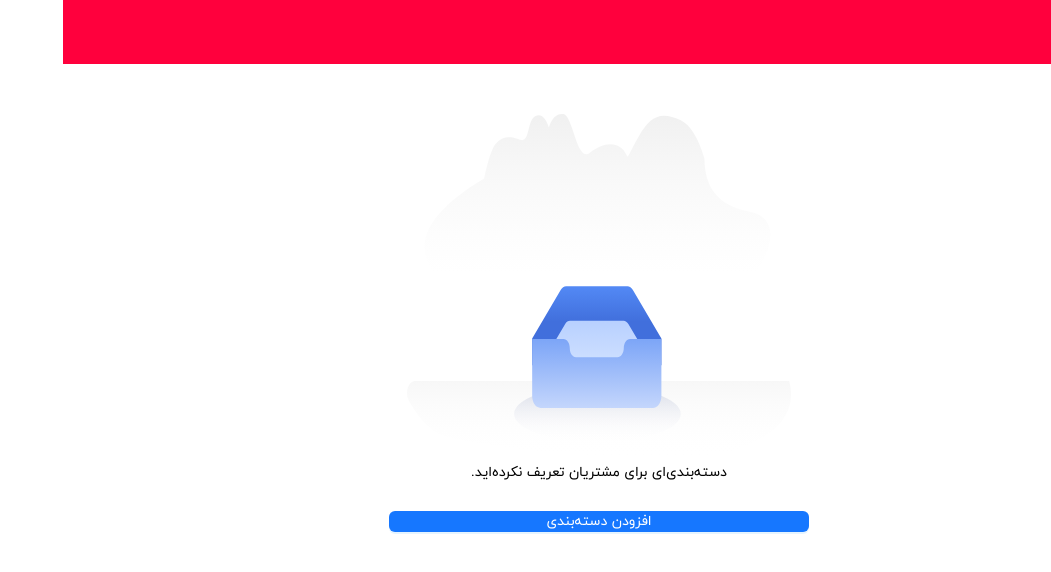
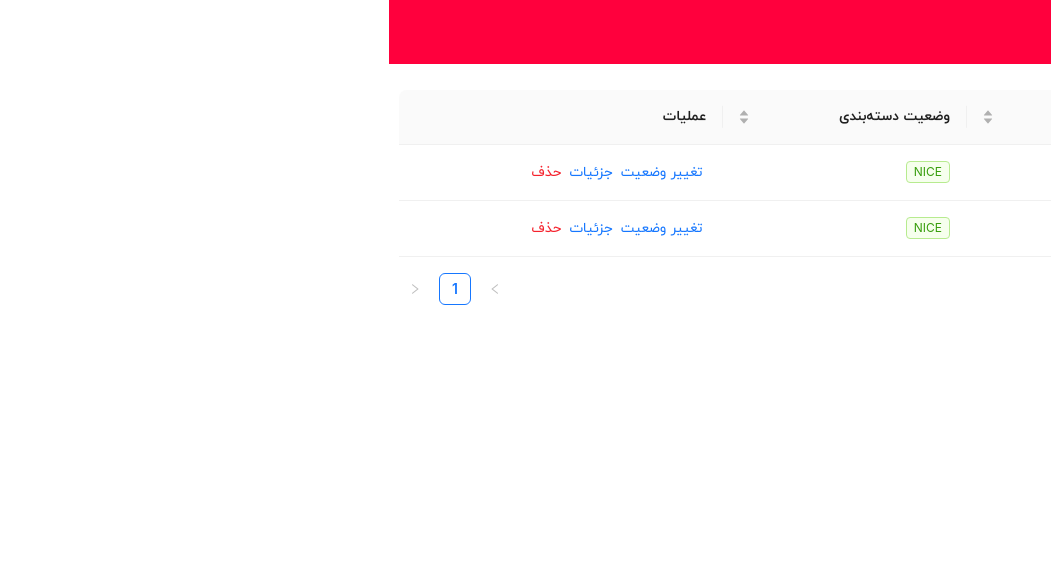
Before and after one commit to Sabamoradi/dashboard, a React (Create React App) app: page /category in a window 1280 px wide. Shown: the top 572 px of the page, without its empty margins (229-1280 px from the left). Built offline with nearby package versions, Linux system fonts and the light colour scheme.

Commit message:
add category table

```diff
--- a/src/configs/menuItem.ts
+++ b/src/configs/menuItem.ts
@@ -4,41 +4,136 @@ export const MenuItems = [
     title: "داشبورد",
     icon: require("../assets/icons/menu/dashboard.svg").default,
     route: "/",
-    baseRoute:true
+    baseRoute: true,
   },
   {
     id: 2,
-    title: "مشتریان",
+    title: "لیست مشتریان",
     icon: require("../assets/icons/menu/customer.svg").default,
-    activeIcon:require("../assets/icons/menu/customer_a.svg"),
+    activeIcon: require("../assets/icons/menu/customer_a.svg"),
     route: "/customers",
-    baseRoute:true
+    baseRoute: true,
   },
   {
     id: 3,
+    title: "دسته بندی",
+    icon: require("../assets/icons/menu/customer.svg").default,
+    activeIcon: require("../assets/icons/menu/customer_a.svg"),
+    route: "/category",
+    baseRoute: true,
+  },
+  {
+    id: 4,
     title: "مشوق ها",
     icon: require("../assets/icons/menu/dashboard.svg").default,
     route: "/",
-    baseRoute:false,
+    baseRoute: false,
     children: [
       {
-        id: 31,
+        id: 41,
         title: "کد تخفیف",
         route: "",
       },
       {
-        id: 32,
+        id: 42,
         title: "کوپن",
+        route: "",
+      },
+      {
+        id: 43,
+        title: "هدیه اعتباری",
+        route: "",
+      },
+      {
+        id: 44,
+        title: "کش‌بک",
+        route: "",
+      },
+      {
+        id: 45,
+        title: "امتیاز",
+        route: "",
+      },
+      {
+        id: 45,
+        title: "جایزه",
         route: "",
       },
     ],
   },
   {
-    id: 4,
-    title: "دسته بندی",
+    id: 5,
+    title: "گزارش ها",
+    icon: require("../assets/icons/menu/dashboard.svg").default,
+    route: "/",
+    baseRoute: false,
+    children: [
+      {
+        id: 51,
+        title: "کوپن ها",
+        route: "",
+      },
+      {
+        id: 52,
+        title: "کش بک ها",
+        route: "",
+      },
+      {
+        id: 53,
+        title: "جایزه ها",
+        route: "",
+      },
+    ],
+  },
+  {
+    id: 6,
+    title: "برچسب پویایی",
     icon: require("../assets/icons/menu/customer.svg").default,
-    activeIcon:require("../assets/icons/menu/customer_a.svg"),
-    route: "/category",
-    baseRoute:true
+    activeIcon: require("../assets/icons/menu/customer_a.svg"),
+    baseRoute: false,
+    children: [
+      {
+        id: 61,
+        title: "درجه",
+        route: "",
+      },
+      {
+        id: 62,
+        title: "برچسب",
+        route: "",
+      },
+    ],
+  },
+  {
+    id: 7,
+    title: "هوش تجاری",
+    icon: require("../assets/icons/menu/dashboard.svg").default,
+    route: "/",
+    baseRoute: false,
+    children: [
+      {
+        id: 71,
+        title: "ارزیابی مشتریان از دست رفته",
+        route: "",
+      },
+      {
+        id: 72,
+        title: "ارزیابی وفاداری مشتریان",
+        route: "",
+      },
+      {
+        id: 73,
+        title: "روندهای خودکار",
+        route: "",
+      },
+    ],
+  },
+  {
+    id: 8,
+    title: "نظرات",
+    icon: require("../assets/icons/menu/customer.svg").default,
+    activeIcon: require("../assets/icons/menu/customer_a.svg"),
+    route: "/comments",
+    baseRoute: true,
   },
 ];
--- /dev/null
+++ b/src/domain/Category/container/Table/index.tsx
@@ -0,0 +1,115 @@
+import { SearchOutlined } from "@ant-design/icons";
+import { useRef } from "react";
+import type { InputRef } from "antd";
+import { Input, Table, Tag, Space } from "antd";
+import type { ColumnType, ColumnsType } from "antd/es/table";
+import "./style.scss";
+import { localTexts } from "../../../../locals/text";
+import { Fragment } from "react";
+
+interface DataType {
+  key: string;
+  categoryName: string;
+  numberOfCustomer: string;
+  statusOfCategory: string[];
+}
+
+type DataIndex = keyof DataType;
+
+const data: DataType[] = [
+  {
+    key: "1",
+    categoryName: "دسته‌بندی مشتریان راضی",
+    numberOfCustomer: "150 مشتری",
+    statusOfCategory: ["nice"],
+  },
+  {
+    key: "2",
+    categoryName: "دسته‌بندی مشتریان راضی",
+    numberOfCustomer: "200 مشتری",
+    statusOfCategory: ["nice"],
+  },
+];
+
+const CategoryTable = () => {
+  const searchInput = useRef<InputRef>(null);
+
+  const getColumnSearchProps = (
+    dataIndex: DataIndex
+  ): ColumnType<DataType> => ({
+    filterDropdown: () => (
+      <div>
+        <Input ref={searchInput} placeholder={`Search ${dataIndex}`} />
+      </div>
+    ),
+    filterIcon: (filtered: boolean) => (
+      <SearchOutlined style={{ color: filtered ? "#1677ff" : undefined }} />
+    ),
+  });
+
+  const clickItem = () => {
+    alert("hello");
+  };
+  const columns: ColumnsType<DataType> = [
+    {
+      title: `${localTexts.categoryName}`,
+      dataIndex: "categoryName",
+      key: "categoryName",
+      ...getColumnSearchProps("categoryName"),
+    },
+    {
+      title: `${localTexts.numberOfCustomer}`,
+      dataIndex: "numberOfCustomer",
+      key: "numberOfCustomer",
+      sorter: true,
+    },
+    {
+      title: `${localTexts.statusOfCategory}`,
+      dataIndex: "statusOfCategory",
+      key: "statusOfCategory",
+      sorter: true,
+      render: (statusOfCategory: string[]) => (
+        <span>
+          {statusOfCategory.map((tag) => {
+            let color = tag.length > 5 ? "geekblue" : "green";
+            if (tag === "loser") {
+              color = "volcano";
+            }
+            return (
+              <Fragment key={`${tag}-wrapper`}>
+                <Tag color={color} key={`${tag}-first`}>
+                  {tag.toUpperCase()}
+                </Tag>
+              </Fragment>
+            );
+          })}
+        </span>
+      ),
+    },
+    {
+      title: `${localTexts.action}`,
+      key: "action",
+      render: (_, record) => (
+        <>
+          <Space className="action-item" size="middle">
+            <a onClick={() => clickItem()}>تغییر وضعیت</a>
+          </Space>
+          <Space className="action-item" size="middle">
+            <a onClick={() => clickItem()}>جزئیات</a>
+          </Space>
+          <Space className="action-item red-action" size="middle">
+            <a onClick={() => clickItem()}>حذف</a>
+          </Space>
+        </>
+      ),
+    },
+  ];
+
+  return (
+    <div className="table-wrapper">
+      <Table columns={columns} dataSource={data} />
+    </div>
+  );
+};
+
+export default CategoryTable;
--- /dev/null
+++ b/src/domain/Category/container/Table/style.scss
@@ -0,0 +1,8 @@
+@use 'src/styles/main.scss' as *;
+
+.table-wrapper{
+    padding-top: toRem(16);
+}
+.action-item{
+    padding: 0 toRem(4);
+}
--- a/src/domain/Category/index.tsx
+++ b/src/domain/Category/index.tsx
@@ -3,9 +3,14 @@ import "./style.scss";
 import { useState } from "react";
 import EmptyState from "../../components/base/EmptyState";
 import BaseButton from "../../components/base/Button";
+import CategoryTable from "./container/Table";
 
 const Category = () => {
-  const [listData, setListData] = useState([]);
+  const [listData, setListData] = useState([
+    {
+      id: 1,
+    },
+  ]);
   const [isModalOpen, setIsModalOpen] = useState(false);
 
   return (
@@ -19,7 +24,7 @@ const Category = () => {
           />
         </EmptyState>
       ) : (
-        "hello"
+        <CategoryTable />
       )}
     </div>
   );
--- a/src/layouts/SideBar/style.scss
+++ b/src/layouts/SideBar/style.scss
@@ -27,6 +27,7 @@
         display: flex;
         justify-content: space-between;
         align-items: center;
+        height: 100%;
         .item_left {
           display: flex;
           direction: rtl;
@@ -34,6 +35,7 @@
           font-size: toRem(14);
           p {
             padding-right: toRem(10);
+            font-size: toRem(14);
           }
 
           &[data-is-selected="true"] {
--- a/src/locals/text.ts
+++ b/src/locals/text.ts
@@ -21,5 +21,8 @@ export const localTexts = {
   status:'وضعیت',
   action:"عملیات",
   categoryEmptyState:'دسته‌بندی‌‌ای برای مشتریان تعریف نکرده‌اید.',
-  addCategory:'افزودن دسته‌بندی'
+  addCategory:'افزودن دسته‌بندی',
+  categoryName:'عنوان دسته‌بندی',
+  numberOfCustomer:'تعداد مشتریان',
+  statusOfCategory:'وضعیت دسته‌بندی'
 };
--- a/src/styles/_constants.scss
+++ b/src/styles/_constants.scss
@@ -3,3 +3,5 @@
 //main
 $primary-red:#FF003D;
 $primary-blue:#1894FF;
+
+$red-fg:#F5222D;
--- a/src/styles/root.scss
+++ b/src/styles/root.scss
@@ -1,4 +1,4 @@
-@forward "./constants";
+@use "src/styles/main.scss" as *;
 
 body {
   margin: 0;
@@ -39,3 +39,9 @@ ul {
 .ant-table-wrapper {
   direction: rtl;
 }
+
+.red-action {
+  a{
+    color: $red-fg;
+  }
+}
```
